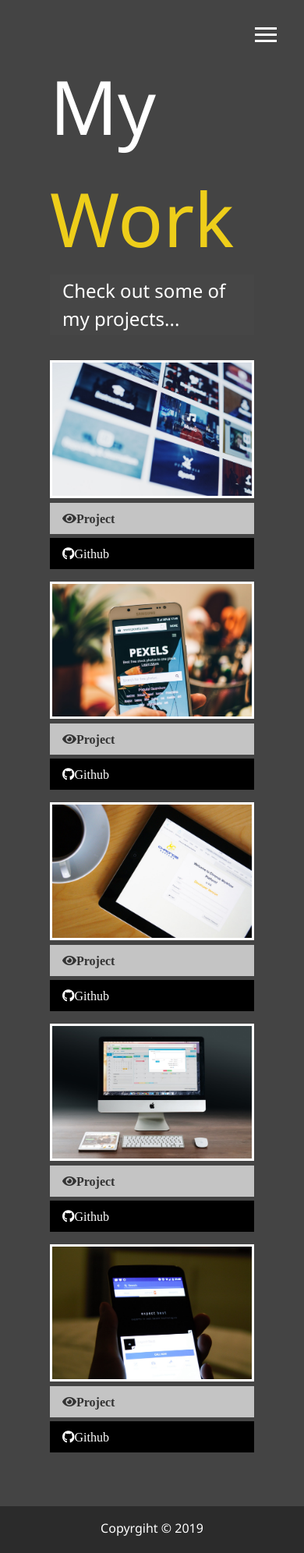
After one commit to Htcytm/personalportfolio, a PHP site: page /dist/work.html in a window 390 px wide. The commit adds this page. Shown: the whole page at 78% size. Run offline with PHP 8.4, Linux system fonts and the light colour scheme; some libraries are stand-ins or nearby versions.

Commit message:
work page with grid responsiveness

```diff
--- a/dist/css/main.css
+++ b/dist/css/main.css
@@ -92,40 +92,6 @@
 .nav-item:nth-child(4) {
   transition-delay: 0.4s; }
 
-@media screen and (max-width: 768px) {
-  main {
-    align-items: center;
-    text-align: center; }
-    main .lg-heading {
-      line-height: 1;
-      margin-bottom: 1rem; }
-  ul.menu-nav,
-  div.menu-branding {
-    float: none;
-    width: 100%;
-    min-height: 0; }
-    ul.menu-nav.show,
-    div.menu-branding.show {
-      transform: translate3d(0, 0, 0); }
-  .menu-nav {
-    height: 75vh;
-    transform: translate3d(-100%, 0, 0);
-    font-size: 24px; }
-  .menu-branding {
-    height: 25vh;
-    transform: translate3d(100%, 0, 0); }
-    .menu-branding .portrait {
-      background: url("../img/htc.jpg");
-      width: 150px;
-      height: 150px;
-      background-size: cover;
-      background-repeat: no-repeat;
-      background-position: center; } }
-
-@media screen and (max-width: 500px) {
-  main#home h1 {
-    margin-top: 10vh; } }
-
 * {
   box-sizing: border-box; }
 
@@ -218,9 +184,92 @@ main {
     padding: 0.5rem;
     border-bottom: #eece1a 5px solid; }
 
+.projects {
+  display: grid;
+  row-gap: 0.7rem;
+  column-gap: 0.7rem;
+  grid-template-columns: repeat(3, 1fr); }
+  .projects img {
+    width: 100%;
+    border: 3px #fff solid; }
+    .projects img:hover {
+      opacity: 0.5;
+      border-color: #eece1a;
+      transition: all 0.5s ease-out; }
+
+.btn, .btn-dark, .btn-light {
+  display: block;
+  padding: 0.5rem 1rem;
+  border: 0;
+  margin-bottom: 0.3rem; }
+  .btn:hover, .btn-dark:hover, .btn-light:hover {
+    background: #eece1a;
+    color: #000; }
+
+.btn-dark {
+  background: black;
+  color: #fff; }
+
+.btn-light {
+  background: #c4c4c4;
+  color: #333; }
+
 #main-footer {
   text-align: center;
   padding: 1rem;
   background: #2b2b2b;
   color: #fff;
   height: 60px; }
+
+@media screen and (min-width: 1171px) {
+  .projects {
+    grid-template-columns: repeat(4, 1fr); } }
+
+@media screen and (min-width: 769px) and (max-width: 1170px) {
+  .projects {
+    grid-template-columns: repeat(3, 1fr); } }
+
+@media screen and (min-width: 501px) and (max-width: 768px) {
+  main {
+    align-items: center;
+    text-align: center; }
+    main .lg-heading {
+      line-height: 1;
+      margin-bottom: 1rem; }
+    main .projects {
+      grid-template-columns: repeat(2, 1fr); }
+  ul.menu-nav,
+  div.menu-branding {
+    float: none;
+    width: 100%;
+    min-height: 0; }
+    ul.menu-nav.show,
+    div.menu-branding.show {
+      transform: translate3d(0, 0, 0); }
+  .menu-nav {
+    height: 75vh;
+    transform: translate3d(-100%, 0, 0);
+    font-size: 24px; }
+  .menu-branding {
+    height: 25vh;
+    transform: translate3d(100%, 0, 0); }
+    .menu-branding .portrait {
+      background: url("../img/htc.jpg");
+      width: 150px;
+      height: 150px;
+      background-size: cover;
+      background-repeat: no-repeat;
+      background-position: center; }
+  .about-info {
+    grid-template-areas: "bio-image"
+ "bio"
+ "job1"
+ "job2"
+ "job3";
+    grid-template-columns: 1fr; } }
+
+@media screen and (max-width: 500px) {
+  main#home h1 {
+    margin-top: 10vh; }
+  .projects {
+    grid-template-columns: repeat(1, 1fr); } }
--- /dev/null
+++ b/dist/work.html
@@ -0,0 +1,94 @@
+<!DOCTYPE html>
+<html lang="en">
+  <head>
+    <meta charset="UTF-8" />
+    <meta name="viewport" content="width=device-width, initial-scale=1.0" />
+    <meta http-equiv="X-UA-Compatible" content="ie=edge" />
+
+    <link rel="stylesheet" href="css/main.css" />
+    <link
+      rel="stylesheet"
+      href="https://use.fontawesome.com/releases/v5.2.0/css/all.css"
+      integrity="sha384-hWVjflwFxL6sNzntih27bfxkr27PmbbK/iSvJ+a4+0owXq79v+lsFkW54bOGbiDQ"
+      crossorigin="anonymous"
+    />
+    <title>View My Work</title>
+  </head>
+  <body>
+    <!--    <div class="overlay"></div> -->
+    <header>
+      <div class="menu-btn">
+        <div class="btn-line"></div>
+        <div class="btn-line"></div>
+        <div class="btn-line"></div>
+      </div>
+      <nav class="menu">
+        <div class="menu-branding">
+          <div class="portrait"></div>
+        </div>
+        <ul class="menu-nav">
+          <li class="nav-item">
+            <a href="index.html" class="nav-link">Home</a>
+          </li>
+          <li class="nav-item">
+            <a href="about.html" class="nav-link">About Me</a>
+          </li>
+          <li class="nav-item current">
+            <a href="work.html" class="nav-link">My Work</a>
+          </li>
+          <li class="nav-item">
+            <a href="contact.html" class="nav-link">How To Reach Me</a>
+          </li>
+        </ul>
+      </nav>
+    </header>
+    <main id="work">
+      <h1 class="lg-heading">My <span class="text-secondary">Work</span></h1>
+      <h2 class="sm-heading">
+        Check out some of my projects...
+      </h2>
+      <div class="projects">
+        <div class="item">
+          <a href="#!">
+            <img src="img/projects/project1.jpg" alt="Project" />
+          </a>
+          <a href="#" class="btn-light"><i class="fas fa-eye">Project</i></a>
+          <a href="#" class="btn-dark"><i class="fab fa-github">Github</i></a>
+        </div>
+        <div class="item">
+          <a href="#!">
+            <img src="img/projects/project2.jpg" alt="Project" />
+          </a>
+          <a href="#" class="btn-light"><i class="fas fa-eye">Project</i></a>
+          <a href="#" class="btn-dark"><i class="fab fa-github">Github</i></a>
+        </div>
+        <div class="item">
+          <a href="#!">
+            <img src="img/projects/project3.jpg" alt="Project" />
+          </a>
+          <a href="#" class="btn-light"><i class="fas fa-eye">Project</i></a>
+          <a href="#" class="btn-dark"><i class="fab fa-github">Github</i></a>
+        </div>
+        <div class="item">
+          <a href="#!">
+            <img src="img/projects/project4.jpg" alt="Project" />
+          </a>
+          <a href="#" class="btn-light"><i class="fas fa-eye">Project</i></a>
+          <a href="#" class="btn-dark"><i class="fab fa-github">Github</i></a>
+        </div>
+        <div class="item">
+          <a href="#!">
+            <img src="img/projects/project5.jpg" alt="Project" />
+          </a>
+          <a href="#" class="btn-light"><i class="fas fa-eye">Project</i></a>
+          <a href="#" class="btn-dark"><i class="fab fa-github">Github</i></a>
+        </div>
+      </div>
+    </main>
+
+    <footer id="main-footer">
+      Copyrgiht &copy; 2019
+    </footer>
+    <script src="js/main.js"></script>
+  </body>
+</html>
--- a/package.json
+++ b/package.json
@@ -4,7 +4,6 @@
   "description": "",
   "main": "app.js",
   "scripts": {
-    "start": "node app.js",
     "sass": "node-sass -w scss/ -o dist/css/ --recursive"
   },
   "author": "",
--- a/scss/_config.scss
+++ b/scss/_config.scss
@@ -51,7 +51,7 @@ $bacground-opacity: 0.9;
 @mixin mediaMd {
   //Medium screen
   //media içerisine giren tüm cssler max 768 px yada altı olacak
-  @media screen and(max-width: 768px) {
+  @media screen and (min-width: 501px) and(max-width: 768px) {
     @content;
   }
 }
@@ -66,7 +66,7 @@ $bacground-opacity: 0.9;
 
 @mixin mediaXl {
   //media içerisine giren tüm cssler 1171px ve üstü olacak
-  @media screen and(max-width: 1171px) {
+  @media screen and(min-width: 1171px) {
     @content;
   }
 }
--- a/scss/_mobile.scss
+++ b/scss/_mobile.scss
@@ -1,9 +1,15 @@
 //Widescreens
 @include mediaXl {
+  .projects {
+    grid-template-columns: repeat(4, 1fr);
+  }
 }
 
 //Desktops & Laptops
 @include mediaLg {
+  .projects {
+    grid-template-columns: repeat(3, 1fr);
+  }
 }
 
 //Tablets & Small Laptops
@@ -15,6 +21,9 @@
     .lg-heading {
       line-height: 1;
       margin-bottom: 1rem;
+    }
+    .projects {
+      grid-template-columns: repeat(2, 1fr);
     }
   }
 
@@ -64,4 +73,7 @@
   main#home h1 {
     margin-top: 10vh;
   }
+  .projects {
+    grid-template-columns: repeat(1, 1fr);
+  }
 }
--- a/scss/main.scss
+++ b/scss/main.scss
@@ -111,6 +111,49 @@ main {
   }
 }
 
+//work-projects
+.projects {
+  display: grid;
+  row-gap: 0.7rem;
+  column-gap: 0.7rem;
+  grid-template-columns: repeat(3, 1fr);
+
+  img {
+    width: 100%;
+    border: 3px #fff solid;
+
+    &:hover {
+      opacity: 0.5;
+      border-color: $secondary-color;
+      @include easeOut;
+    }
+  }
+}
+
+// Button styles
+.btn {
+  display: block;
+  padding: 0.5rem 1rem;
+  border: 0;
+  margin-bottom: 0.3rem;
+  &:hover {
+    background: $secondary-color;
+    color: set-text-color($secondary-color);
+  }
+}
+
+.btn-dark {
+  @extend .btn;
+  background: darken($primary-color, 50);
+  color: #fff;
+}
+
+.btn-light {
+  @extend .btn;
+  background: lighten($primary-color, 50);
+  color: #333;
+}
+
 #main-footer {
   text-align: center;
   padding: 1rem;
```
